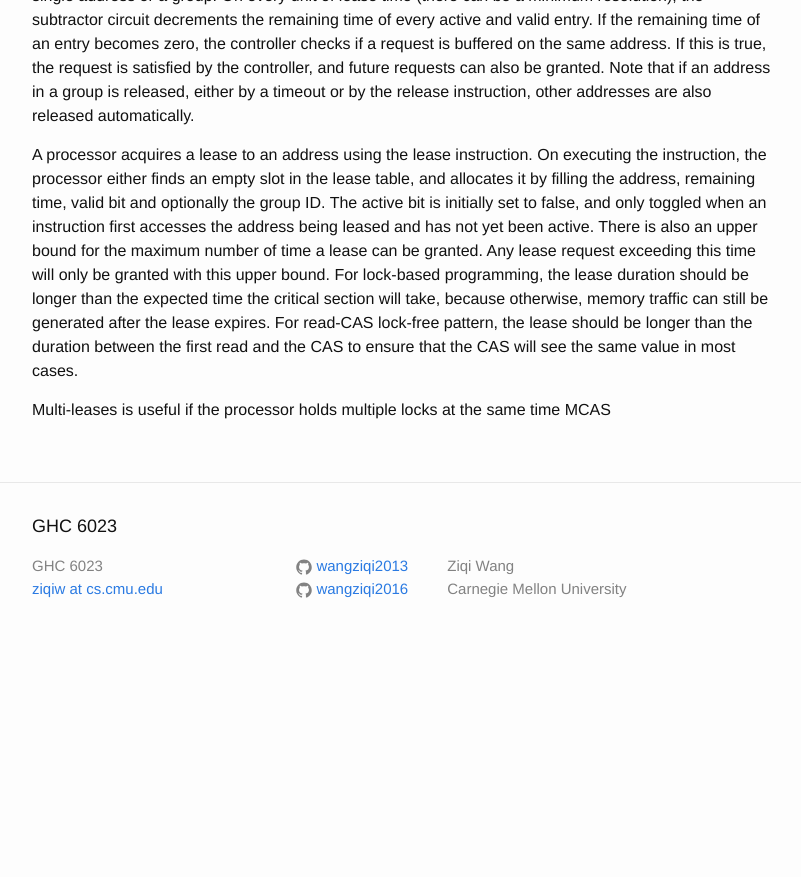
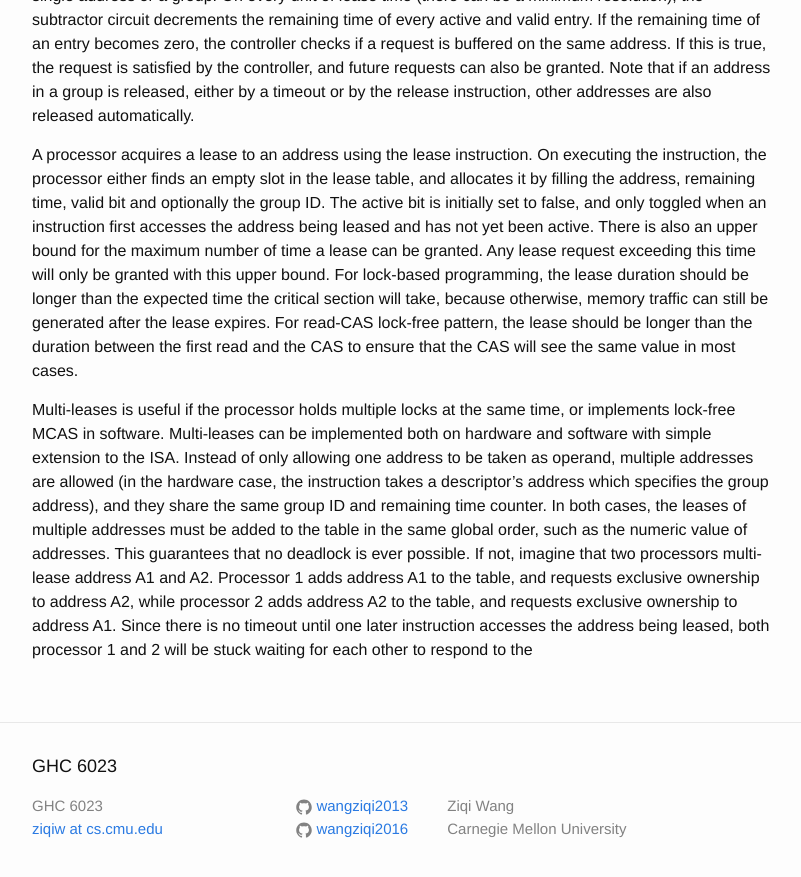
Before and after one commit to wangziqi2013/wangziqi2013.github.io, a Jekyll site: the page built from _posts/2019-01-11-lease-release.markdown, in a window 1280 px wide and 900 px high, scrolled down 1378 px. Shown: the top 877 px of the window, without its empty margins (238-1039 px from the left). Built offline with Jekyll 4.4.1, drawn with Linux system fonts in a browser that asks for light colours; before the commit the page ends 2038 px from its top, so only the background shows below that.

Commit message:
Adding deadlock

```diff
--- a/_posts/2019-01-11-lease-release.markdown
+++ b/_posts/2019-01-11-lease-release.markdown
@@ -61,4 +61,13 @@ take, because otherwise, memory traffic can still be generated after the lease e
 the lease should be longer than the duration between the first read and the CAS to ensure that the CAS will see
 the same value in most cases.
 
-Multi-leases is useful if the processor holds multiple locks at the same time MCAS
+Multi-leases is useful if the processor holds multiple locks at the same time, or implements lock-free MCAS in software.
+Multi-leases can be implemented both on hardware and software with simple extension to the ISA. Instead of only allowing
+one address to be taken as operand, multiple addresses are allowed (in the hardware case, the instruction takes a
+descriptor's address which specifies the group address), and they share the same group ID and remaining time counter.
+In both cases, the leases of multiple addresses must be added to the table in the same global order, such as the
+numeric value of addresses. This guarantees that no deadlock is ever possible. If not, imagine that two processors
+multi-lease address A1 and A2. Processor 1 adds address A1 to the table, and requests exclusive ownership to address A2,
+while processor 2 adds address A2 to the table, and requests exclusive ownership to address A1. Since there is no timeout
+until one later instruction accesses the address being leased, both processor 1 and 2 will be stuck waiting for each other
+to respond to the
```
